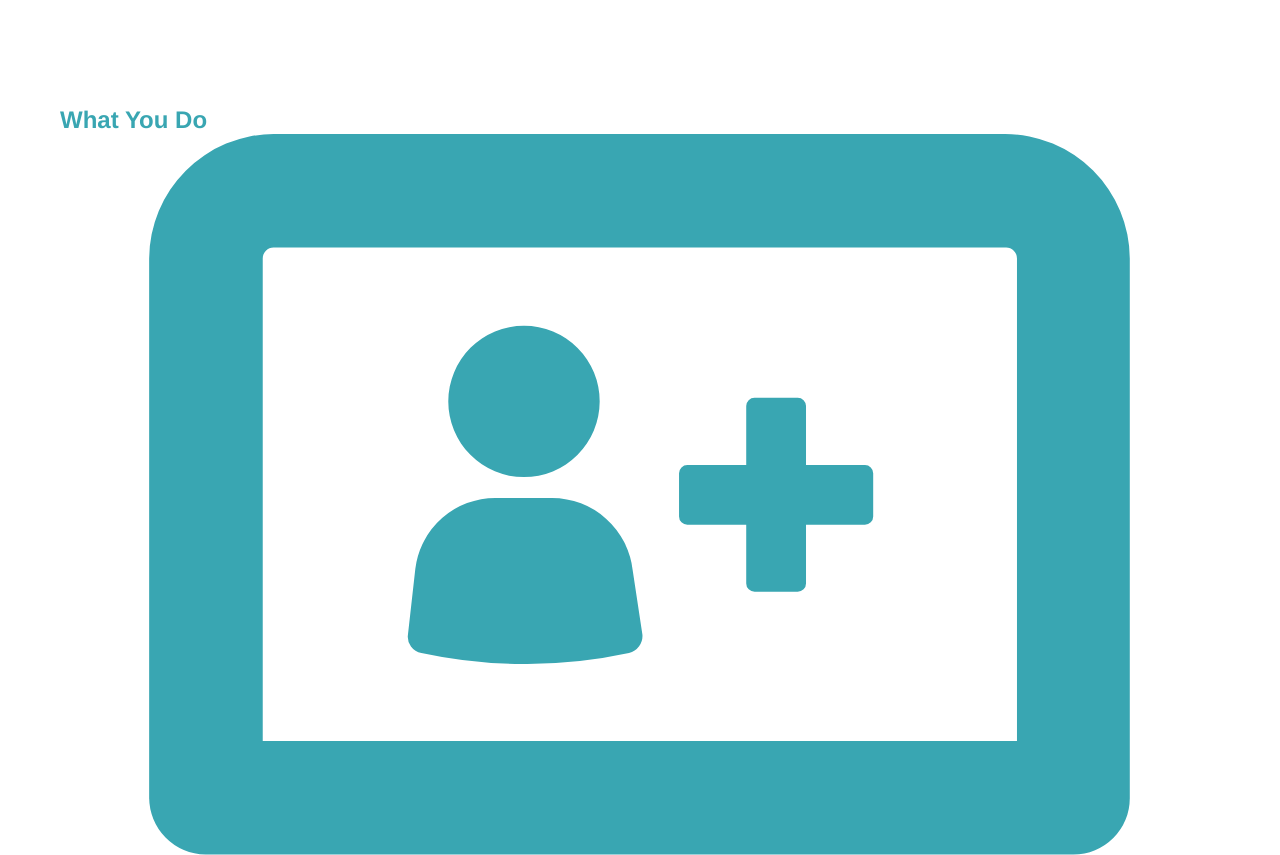
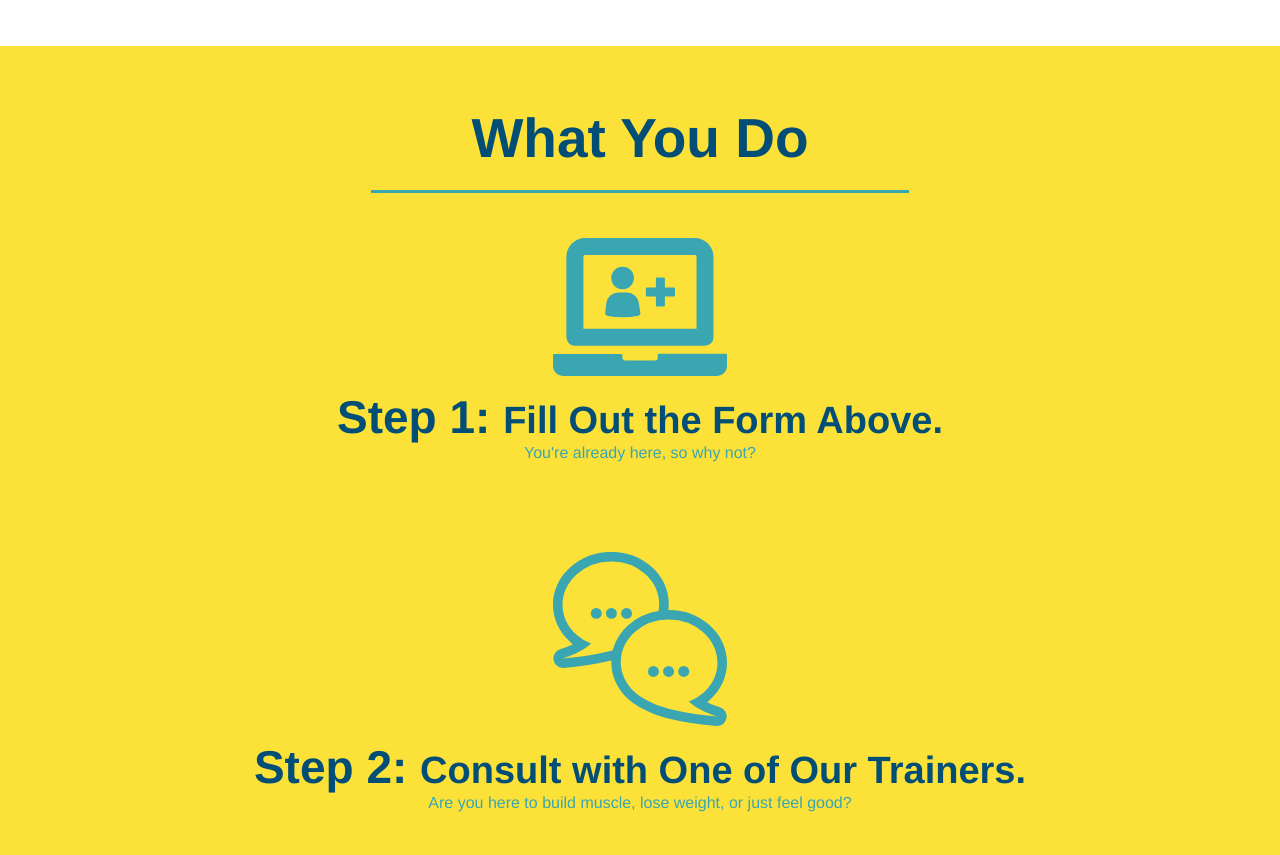
Before and after one commit to Nesnah1307/run-buddy, a plain HTML site: page index.html in a window 1280 px wide. Shown: the part 980-1835 px from the top of the page. Drawn offline with Linux system fonts and the light colour scheme.

Commit message:
styled what you do

```diff
--- a/assets/css/style.css
+++ b/assets/css/style.css
@@ -127,14 +127,21 @@ section {
     text-align: center;
 }
 
-.intro h2 {
+.section-title {
     font-size: 55px;
     color: #024e76;
     margin-bottom: 35px;
     padding: 0 100px 20px 100px;
+    display: inline-block;
     border-bottom: 3px solid;
+}
+
+.primary-border {
     border-color: #fce138;
-    display: inline-block;
+}
+
+.secondary-border {
+    border-color: #39a6b2;
 }
 
 .intro p {
@@ -144,3 +151,26 @@ section {
     font-size: 20px;
     margin: 0 auto;
 }
+
+.steps {
+    text-align: center;
+    background: #fce138;
+}
+
+.steps div {
+    margin-bottom: 80px;
+}
+
+.steps img {
+    width:15%;
+    margin: 10px 0;
+}
+
+.steps h3 {
+    color: #024e76;
+    font-size: 46px;
+}
+
+.steps span {
+    font-size: 38px;
+}
--- a/index.html
+++ b/index.html
@@ -67,37 +67,37 @@
 
 <!-- "what we do" section-->
     <section id="what-we-do" class="intro">
-        <h2>What We Do</h2>
+        <h2 class="section-title primary-border">What We Do</h2>
         <p>
             Lorem ipsum dolor sit amet consectetur adipisicing elit. Nostrum fugit hic laboriosam accusantium beatae, placeat molestias eveniet autem veritatis impedit explicabo aut culpa facilis vitae laudantium aspernatur eum facere quis!
         </p>
     </section>
 
 <!-- "what you do" section-->
-    <section id="what-you-do">
-        <h2>What You Do</h2>
+    <section id="what-you-do" class="steps">
+        <h2 class="section-title secondary-border">What You Do</h2>
 
         <div>
             <img src="./assets/images/step-1.svg" alt="" />
-            <h3>Step 1: Fill Out the Form Above.</h3>
-            <p>You're alreay here, so why not?</p>
+            <h3>Step 1: <span>Fill Out the Form Above.</span></h3>
+            <p>You're already here, so why not?</p>
         </div>
 
         <div>
             <img src="./assets/images/step-2.svg" alt="" />
-            <h3>Step 2: Consult with One of Our Trainers.</h3>
+            <h3>Step 2: <span>Consult with One of Our Trainers.</span></h3>
             <p>Are you here to build muscle, lose weight, or just feel good?</p>
         </div>
 
         <div>
             <img src="./assets/images/step-3.svg" alt="" />
-            <h3>Step 3: Get Running.</h3>
+            <h3>Step 3: <span>Get Running.</span></h3>
             <p>Hit the ground running (literally) once your trainer lays out your plan.</p>
         </div>
 
         <div>
             <img src="./assets/images/step-4.svg" alt="" />
-            <h3>Step 4: See Results.</h3>
+            <h3>Step 4: <span>See Results.</span></h3>
             <p>Bi-weekly checkins with your trainer will keep you focused.</p>
         </div>
     </section>
```
